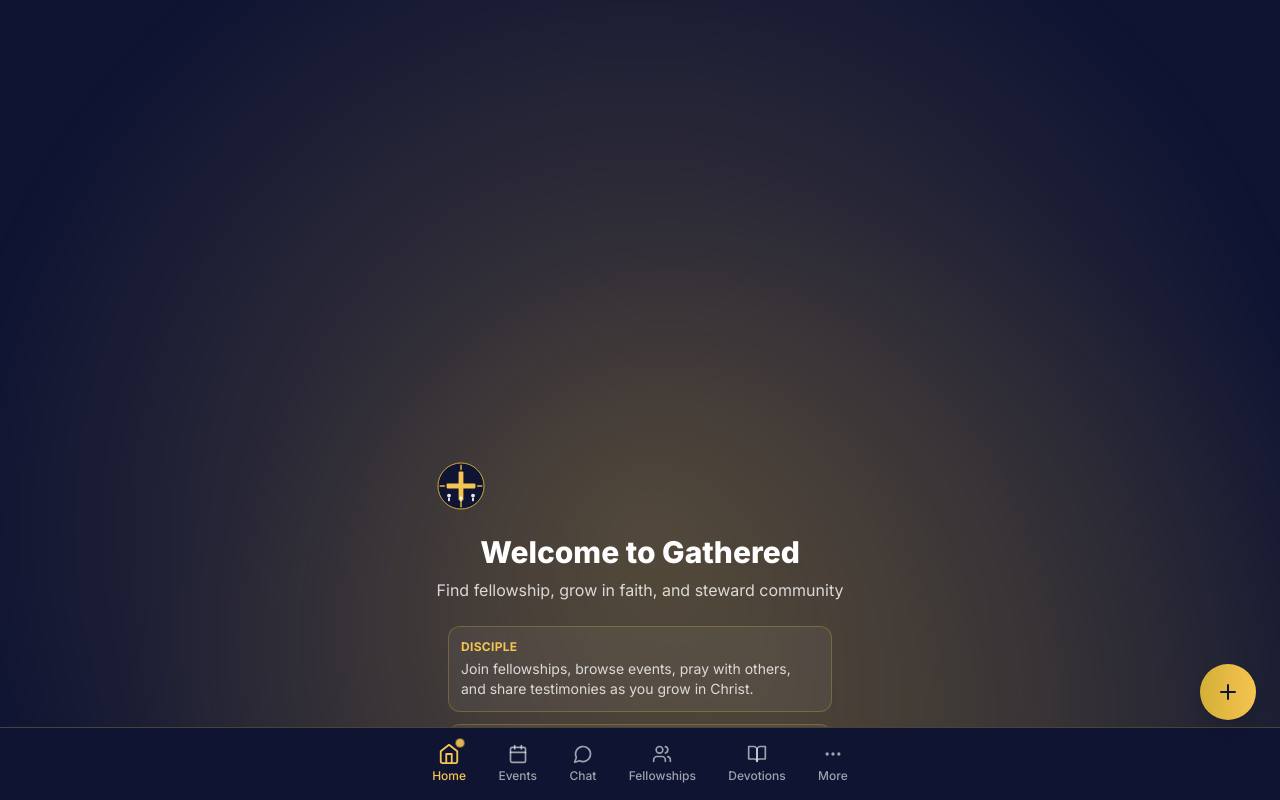
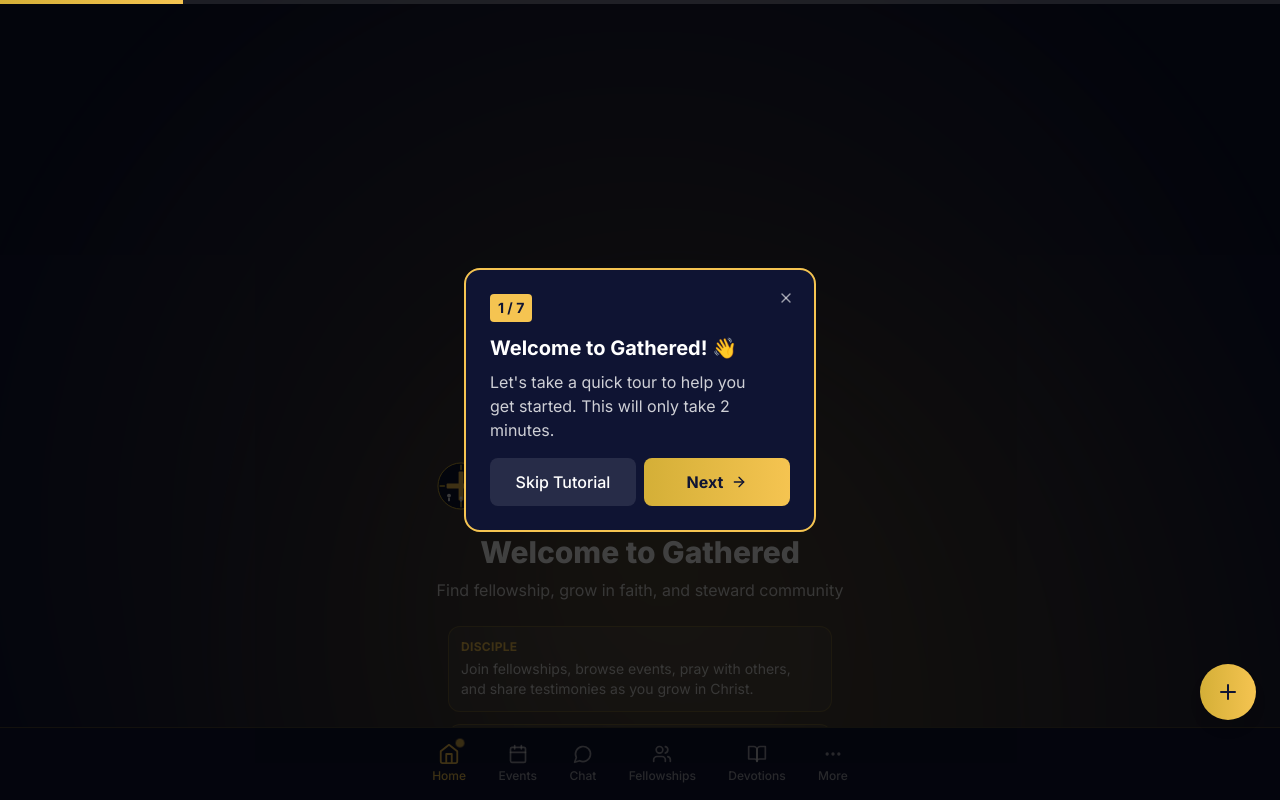
Before and after one commit to eyinjusalako1/gourd, a Next.js app: page / in a window 1280 px wide. Shown: the top 800 px of the page. Built offline with nearby package versions, Linux system fonts and the light colour scheme.

Commit message:
Onboarding: mount globally, add profile-edit step, auto-advance; add edit-profile target

```diff
--- a/src/app/dashboard/page.tsx
+++ b/src/app/dashboard/page.tsx
@@ -255,10 +255,7 @@
         />
       )}
 
-      {/* Onboarding Tutorial */}
-      {userType && !showOnboarding && (
-        <OnboardingTutorial onComplete={() => {}} />
-      )}
+      {/* Onboarding Tutorial moved to global layout */}
 
       {/* Feedback Modal */}
       <FeedbackModal
--- a/src/app/layout.tsx
+++ b/src/app/layout.tsx
@@ -7,6 +7,7 @@
 import PageTransition from '@/components/PageTransition'
 import GlobalBottomNav from '@/components/GlobalBottomNav'
 import BottomMoreSheet from '@/components/BottomMoreSheet'
+import OnboardingTutorial from '@/components/OnboardingTutorial'
 
 const inter = Inter({ subsets: ['latin'] })
 
@@ -32,6 +33,7 @@
             <CommandPalette />
             <GlobalBottomNav />
             <BottomMoreSheet />
+            <OnboardingTutorial onComplete={() => {}} />
           </div>
         </AuthProvider>
       </body>
--- a/src/app/profile/page.tsx
+++ b/src/app/profile/page.tsx
@@ -146,6 +146,7 @@
                   onClick={handleEditProfile}
                   className="p-2 text-white/60 hover:text-white transition-colors"
                   title="Edit profile"
+                  data-tutorial="edit-profile"
                 >
                   <Edit3 className="w-5 h-5" />
                 </button>
--- a/src/components/OnboardingTutorial.tsx
+++ b/src/components/OnboardingTutorial.tsx
@@ -31,6 +31,13 @@
     description: 'Click the profile icon to add your photo, bio, and interests. This helps others connect with you.',
     target: '[data-tutorial="profile"]',
     position: 'bottom'
+  },
+  {
+    id: 'profile-edit',
+    title: 'Edit Your Profile',
+    description: 'Tap Edit Profile to update your photo, bio, and interests.',
+    target: '[data-tutorial="edit-profile"]',
+    position: 'top'
   },
   {
     id: 'testimonies',
@@ -103,6 +110,7 @@
     // Define simple routing map for tutorial icons if needed
     const routeMap: Record<string, string> = {
       profile: '/dashboard',
+      'profile-edit': '/profile',
       testimonies: '/dashboard',
       prayers: '/dashboard',
       'bottom-nav': '/dashboard'
@@ -133,7 +141,7 @@
 
   // Auto-click targets to guide users directly into the flow
   useEffect(() => {
-    const autoClickIds = new Set(['profile', 'testimonies', 'prayers'])
+    const autoClickIds = new Set(['profile', 'profile-edit', 'testimonies', 'prayers'])
     if (!autoClickIds.has(step.id)) return
     const el = document.querySelector(step.target) as HTMLElement | null
     if (!el) return
@@ -142,6 +150,16 @@
     }, 500)
     return () => clearTimeout(timer)
   }, [currentStep, step.id, step.target])
+
+  // Auto-advance after auto actions to keep the flow moving
+  useEffect(() => {
+    const autoAdvanceIds = new Set(['profile', 'profile-edit', 'testimonies', 'prayers'])
+    if (!autoAdvanceIds.has(step.id)) return
+    const t = setTimeout(() => {
+      setCurrentStep(s => Math.min(s + 1, tutorialSteps.length - 1))
+    }, 1200)
+    return () => clearTimeout(t)
+  }, [currentStep, step.id])
 
   if (!isVisible) return null
 
```
